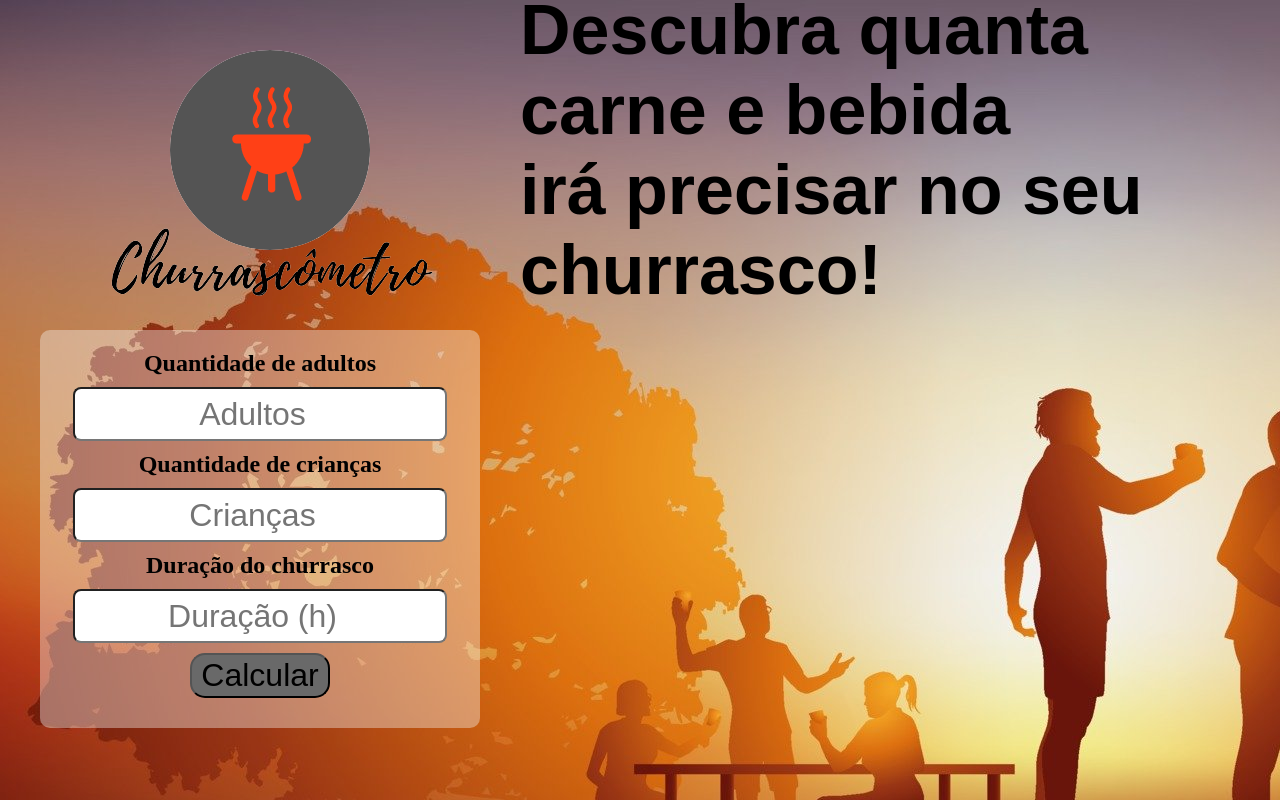
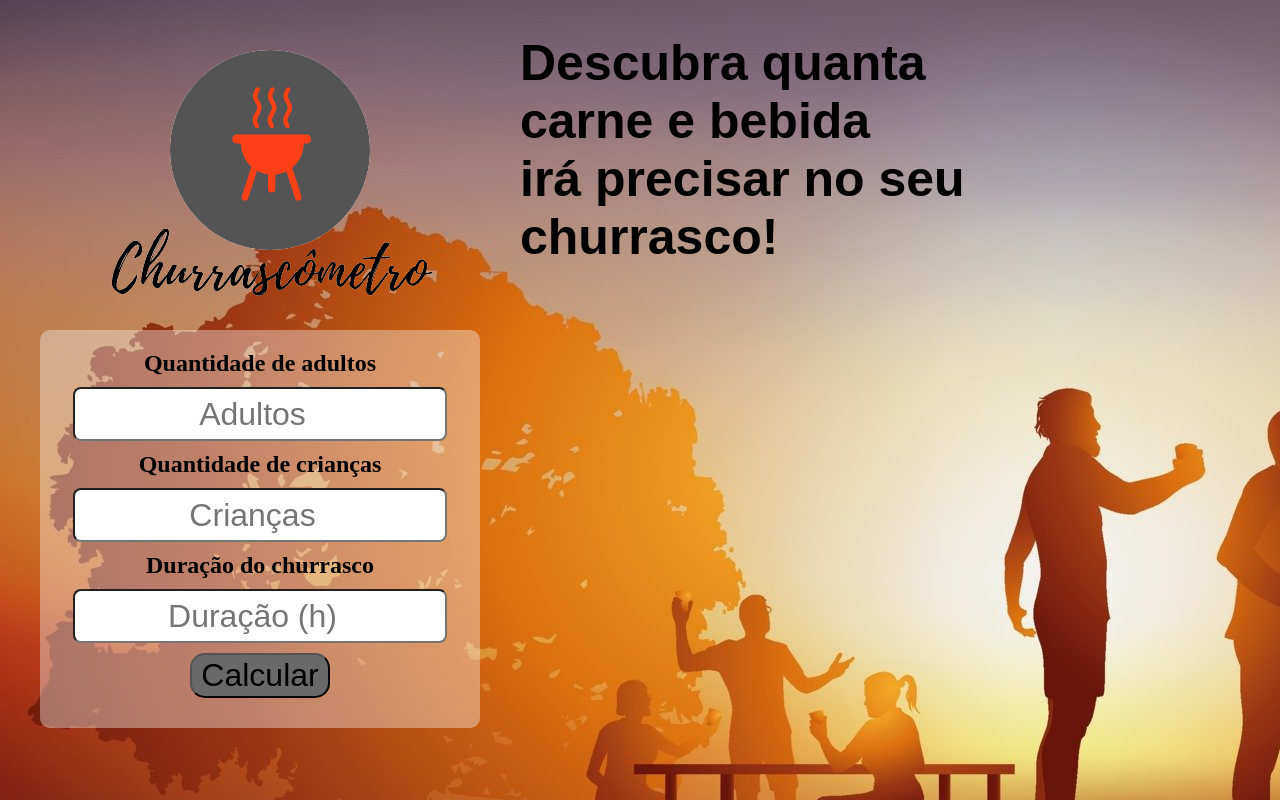
Before and after one commit to Felipe-Albert/Churrascometro, a plain HTML site: page index.html in a window 1280 px wide. Drawn offline with Linux system fonts and the light colour scheme; a web font is replaced by a local one.

Commit message:
atualização do projeto
alteração da font-size e margin do h1.

```diff
--- a/style.css
+++ b/style.css
@@ -15,8 +15,9 @@ header{
 
 .topo{
 
-    font-size: 70px;
+    font-size: 50px;
     font-family: Arial, Helvetica, sans-serif;
+    margin-right: 20%;
 }
 
 body{
```
